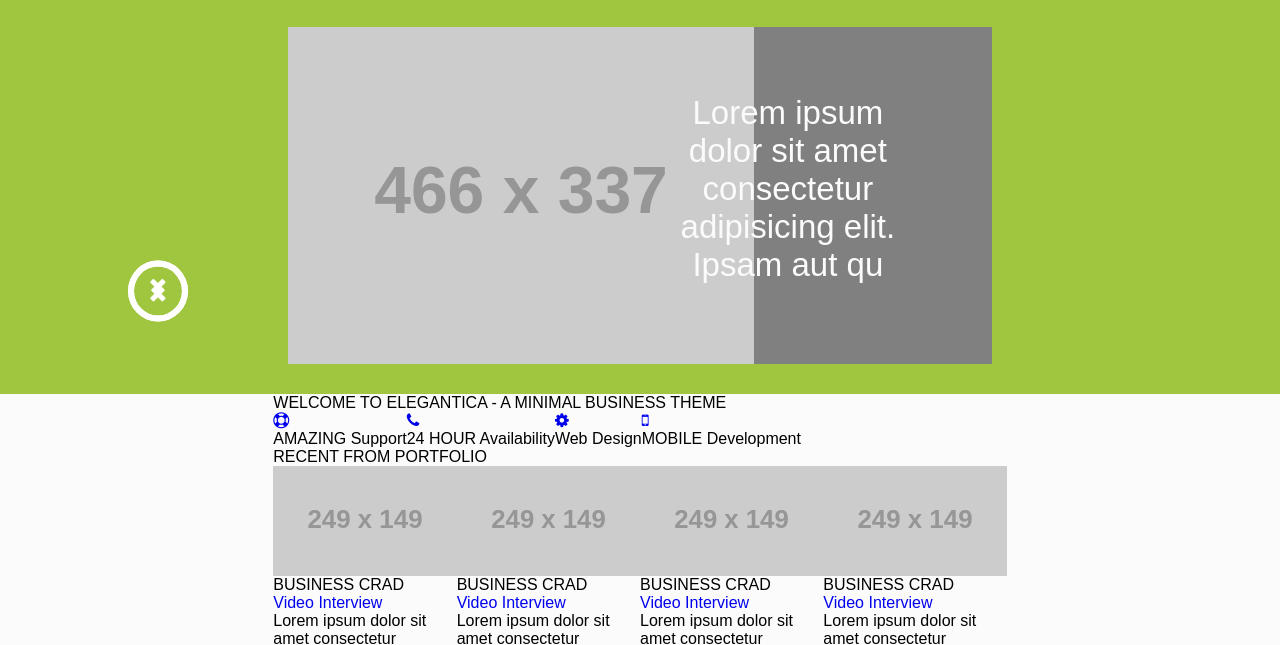
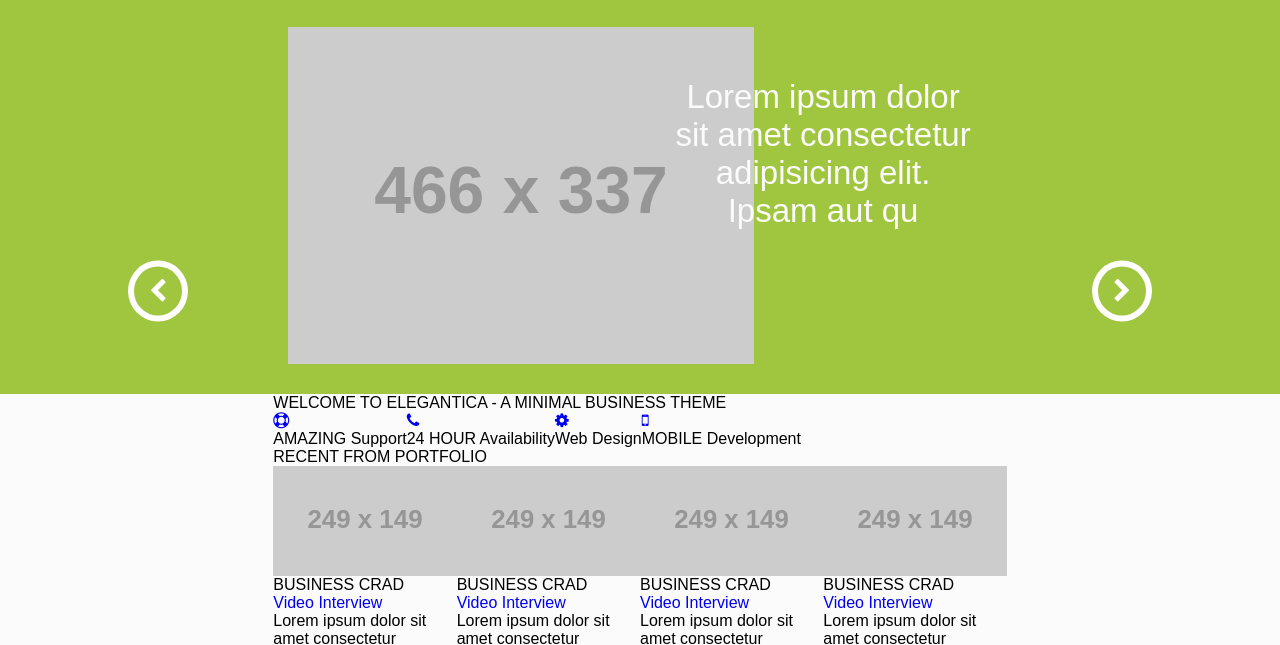
Before and after one commit to idnyaneshwaraxioned/GraphicsUmbrella, a plain HTML site: page index.html in a window 1280 px wide. Shown: the part 109-754 px from the top of the page. Drawn offline with Linux system fonts and the light colour scheme; placeholder pictures from the web are drawn by us.

Commit message:
change slider color

```diff
--- a/assets/css/style.css
+++ b/assets/css/style.css
@@ -174,14 +174,13 @@ nav {
   display: flex;
   justify-content: space-between;
   align-items: center;
-  background-color: grey;
 }
 
 .slide .content {
   position: absolute;
-  width: 38%;
-  top: 20%;
-  right: 10%;
+  width: 44%;
+  top: 15%;
+  right: 2%;
 }
 
 .slide .content p {
@@ -205,7 +204,7 @@ nav {
 }
 
 .prev { left: 10%;}
-.next { left: 10%;}
+.next { right: 10%;}
 
 /* banner section ends */
 
```
